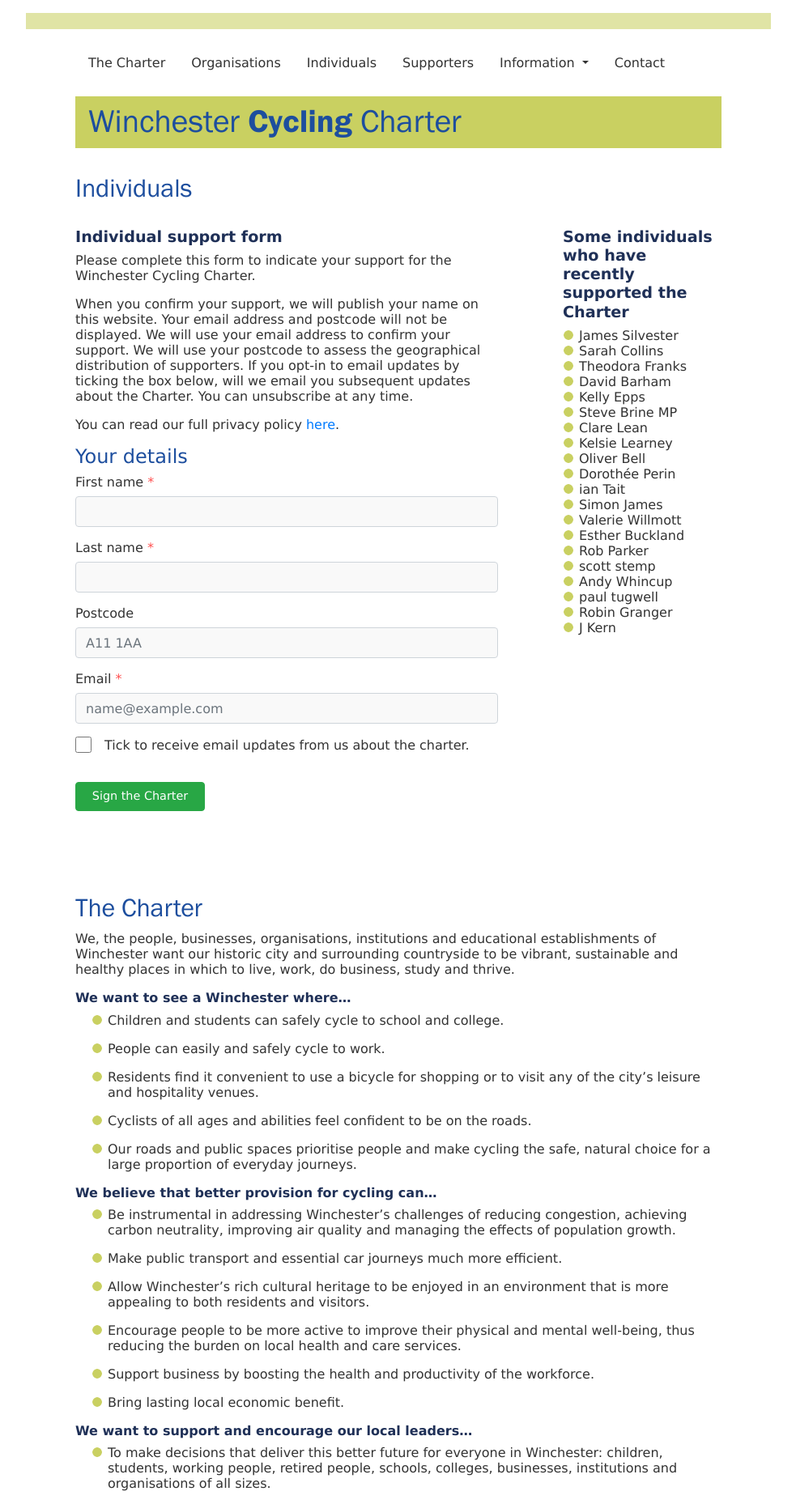
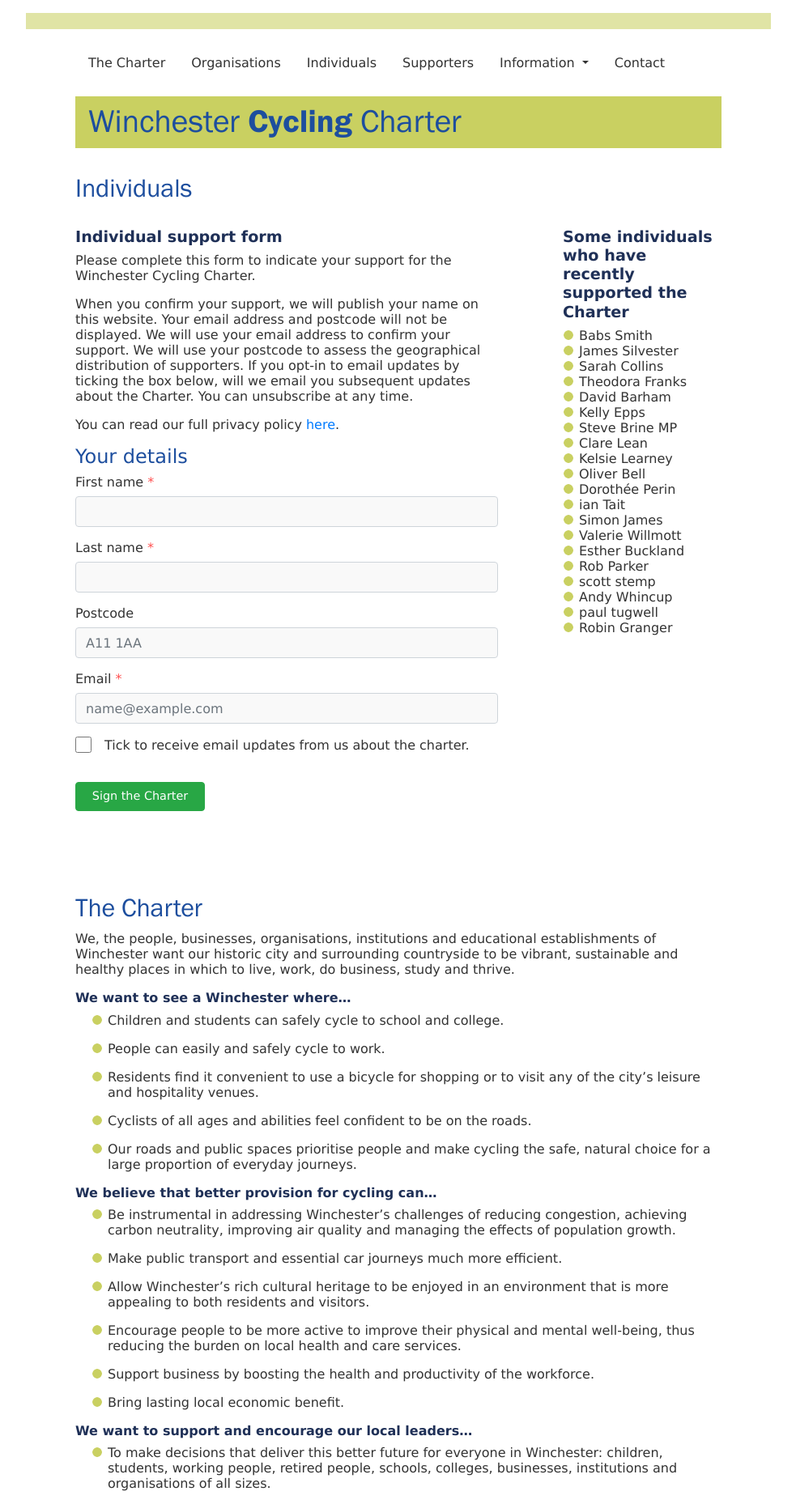
Before and after one commit to winchestercyclingcharter/winchestercyclingcharter.github.io, a Jekyll site: the page built from ind-page.md, in a window 1280 px wide. Shown: the whole page at 81% size, without its empty margins (148-1131 px from the left). Built offline with Jekyll 4.4.1, drawn with Linux system fonts in a browser that asks for light colours; nearby versions of some CDN libraries.

Commit message:
Update people.yml

```diff
--- a/_data/people.yml
+++ b/_data/people.yml
@@ -458,3 +458,4 @@ people:
 - { lastname: Franks, firstname: Theodora, dt: 20210428-180218-803635 }
 - { lastname: Barham, firstname: David, dt: 20210428-150743-246714 }
 - { lastname: Perin, firstname: Dorothée, dt: 20210426-105812-094831 }
+- { lastname: Smith, firstname: Babs, dt: 20210508-165451-820039 }
```
